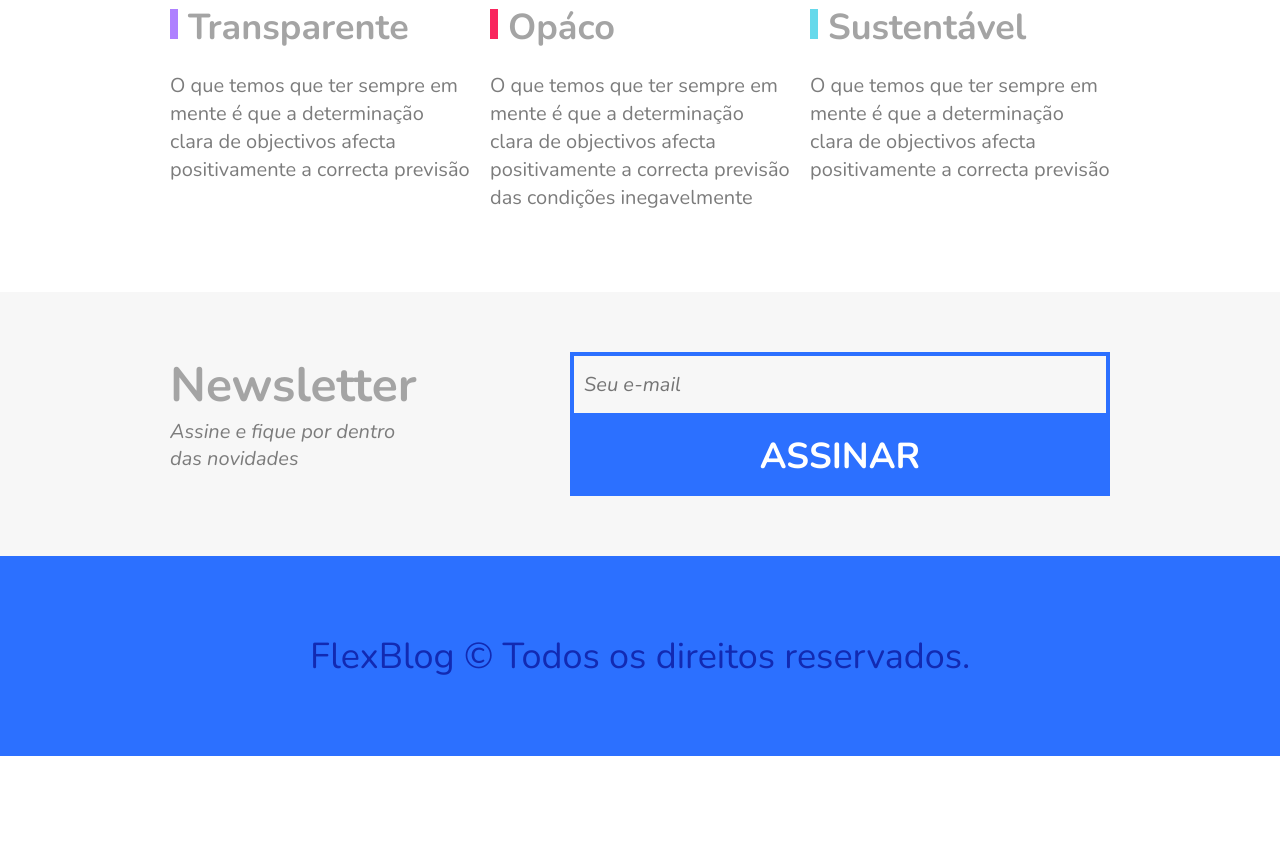
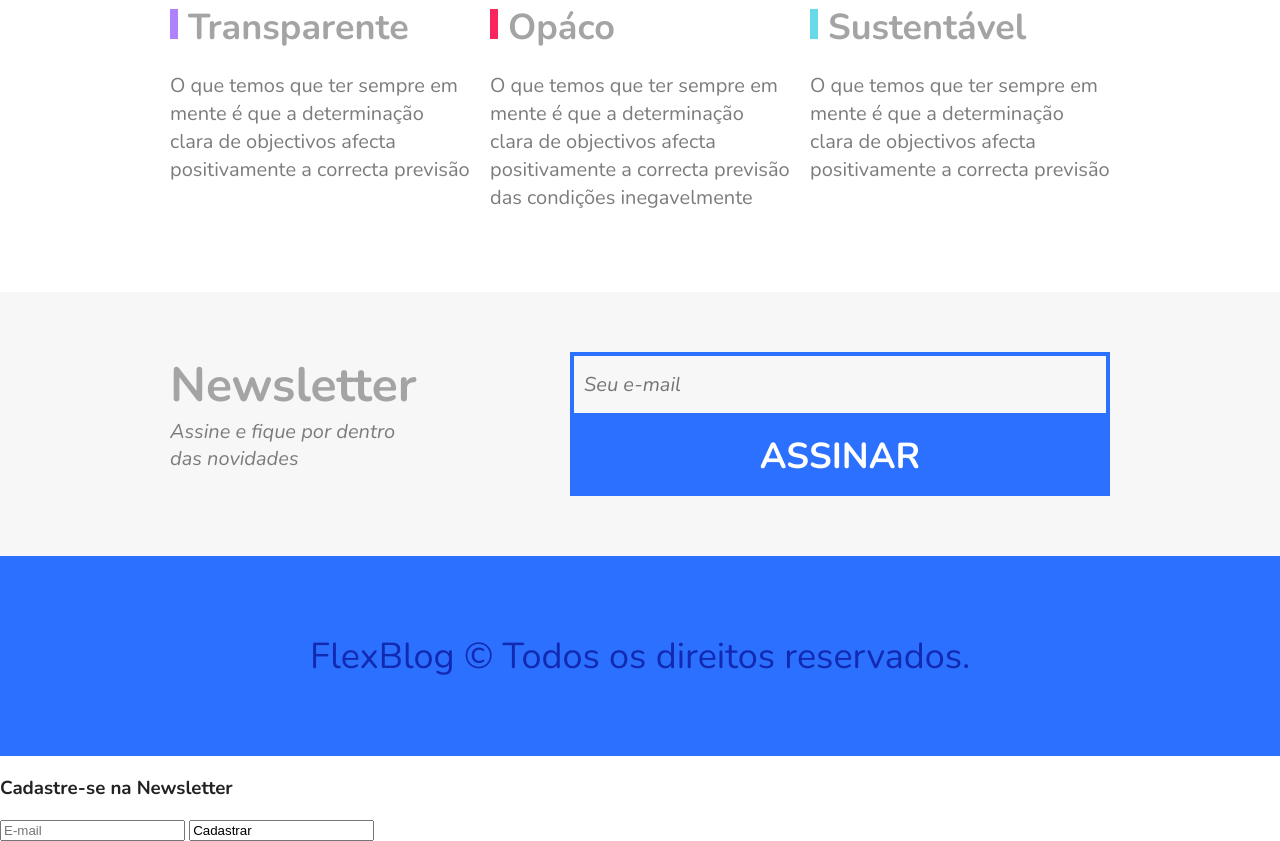
Before and after one commit to julombe/flexblog, a website: page views/index.html in a window 1280 px wide. Shown: the part 2914-3755 px from the top of the page. Before the commit the page ends 3670 px from the top, so only its background shows below. Drawn offline with nearby package versions, Linux system fonts and the light colour scheme; files that its build step writes are made by us from their sources; files whose address does not match are found by name.

Commit message:
update index

```diff
--- a/views/index.html
+++ b/views/index.html
@@ -184,6 +184,16 @@
       <p>FlexBlog © Todos os direitos reservados.</p>
     </footer>
 
+    <div id="modal-promocao" class="modal-container">
+        <div class="modal">
+            <h3 class="subtitulo">Cadastre-se na Newsletter</h3>
+            <form>
+                <input type="text" class="input" placeholder="E-mail">
+                <input type="text" class="button" value="Cadastrar">
 
+            </form>
+        </div>
+
+    </div>
   </body>
 </html>
```
